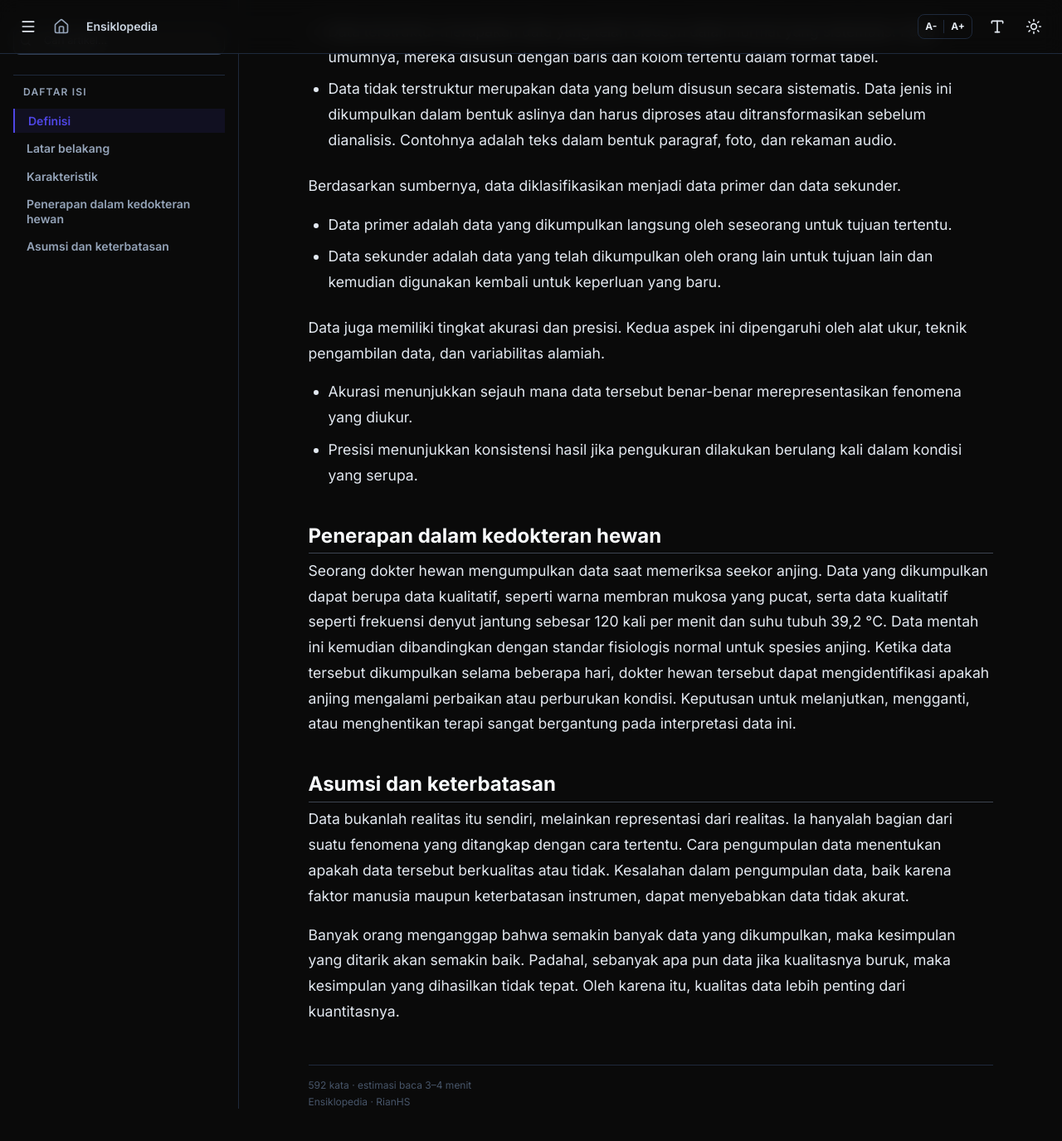
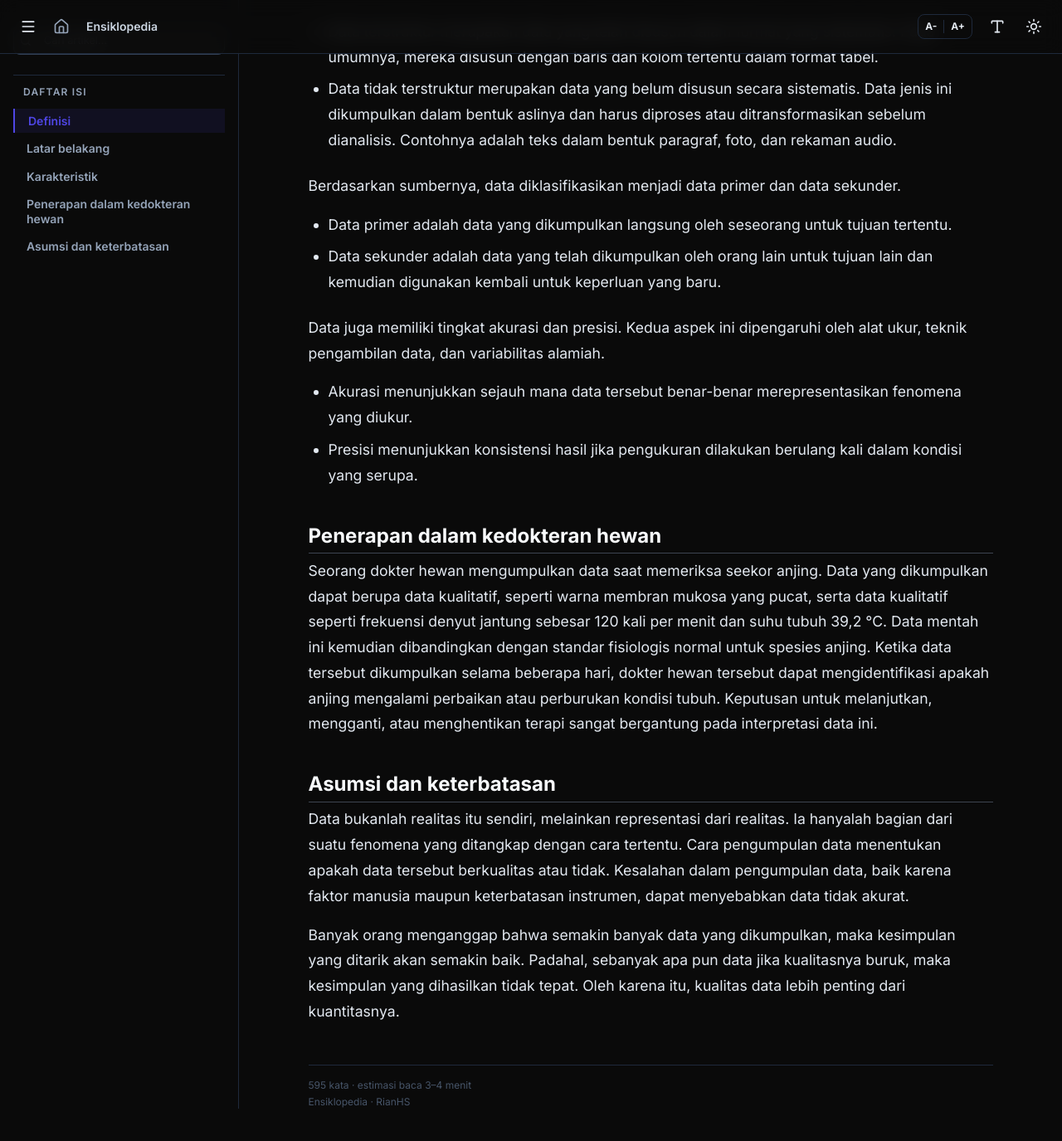
Before and after one commit to rianhs/ensiklopedia, a Jekyll site: the page built from artikel/data.md, in a window 1280 px wide and 1400 px high, scrolled down 1287 px. Shown: the top 1375 px of the window at 83% size. Built offline with Jekyll 4.4.1, drawn with Linux system fonts in a browser that asks for light colours; nearby versions of some CDN libraries; some web fonts are replaced; some of the changed text lies outside the part shown.

Commit message:
Refine definitions and examples in data.md

```diff
--- a/artikel/data.md
+++ b/artikel/data.md
@@ -34,7 +34,7 @@ Data juga memiliki tingkat akurasi dan presisi. Kedua aspek ini dipengaruhi oleh
 
 ## Penerapan dalam kedokteran hewan
 
-Seorang dokter hewan mengumpulkan data saat memeriksa seekor anjing. Data yang dikumpulkan dapat berupa data kualitatif, seperti warna membran mukosa yang pucat, serta data kualitatif seperti frekuensi denyut jantung sebesar 120 kali per menit dan suhu tubuh 39,2 °C. Data mentah ini kemudian dibandingkan dengan standar fisiologis normal untuk spesies anjing. Ketika data tersebut dikumpulkan selama beberapa hari, dokter hewan tersebut dapat mengidentifikasi apakah anjing mengalami perbaikan atau perburukan kondisi. Keputusan untuk melanjutkan, mengganti, atau menghentikan terapi sangat bergantung pada interpretasi data ini.
+Seorang dokter hewan mengumpulkan data saat memeriksa seekor anjing. Data yang dikumpulkan dapat berupa data kualitatif, seperti warna membran mukosa yang pucat, serta data kualitatif seperti frekuensi denyut jantung sebesar 120 kali per menit dan suhu tubuh 39,2 °C. Data mentah ini kemudian dibandingkan dengan standar fisiologis normal untuk spesies anjing. Ketika data tersebut dikumpulkan selama beberapa hari, dokter hewan tersebut dapat mengidentifikasi apakah anjing mengalami perbaikan atau perburukan kondisi tubuh. Keputusan untuk melanjutkan, mengganti, atau menghentikan terapi sangat bergantung pada interpretasi data ini.
 
 ## Asumsi dan keterbatasan
 
```
Also changed, not shown: other parts of artikel/data.md (+3 -3 lines).
